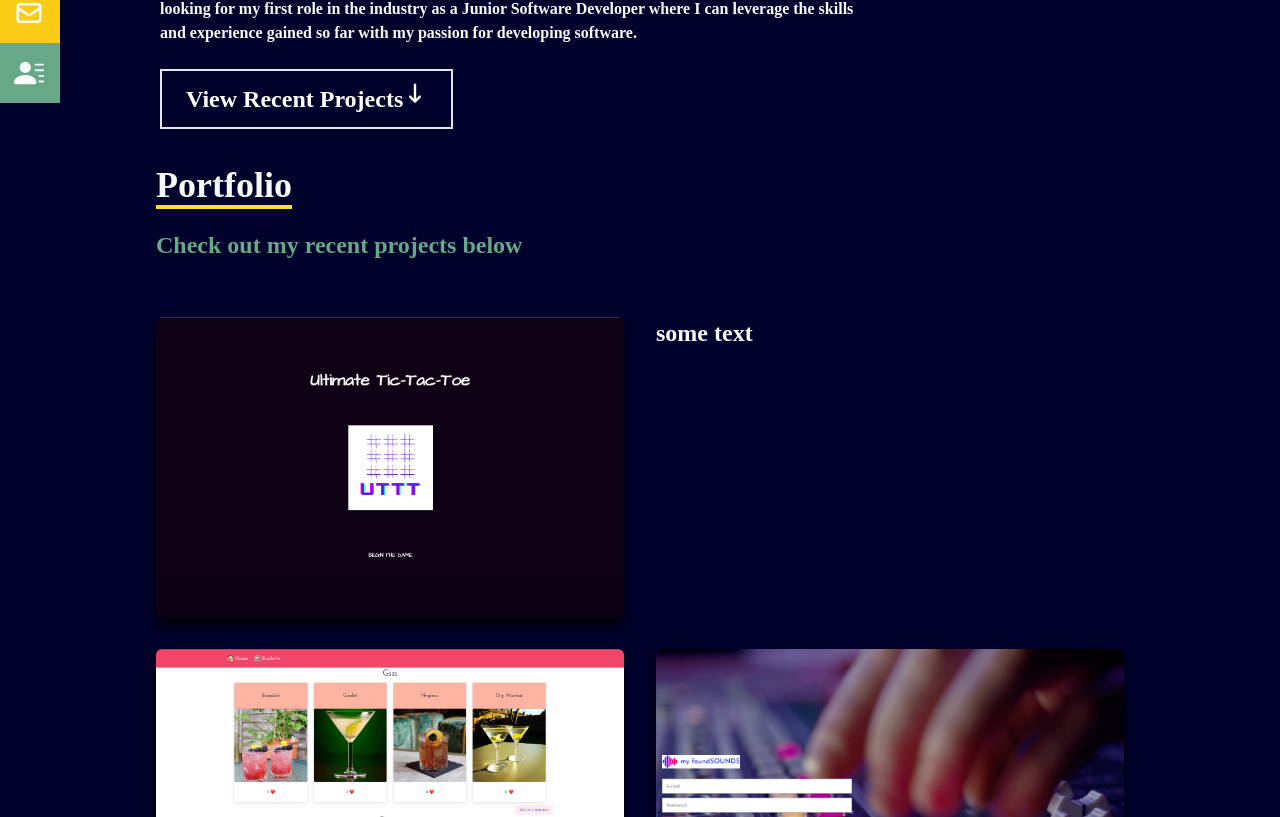
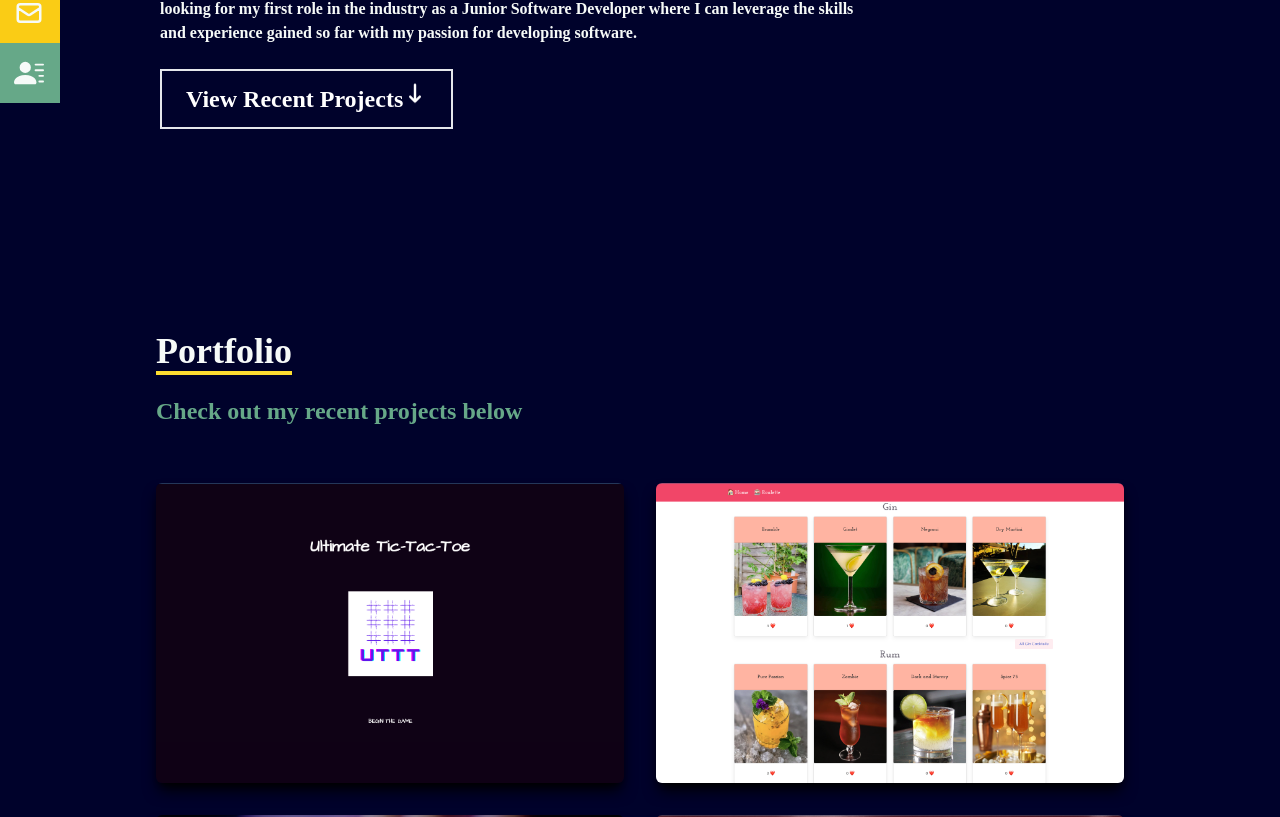
Before and after one commit to tjmcodes/Portfolio-react-tailwind, a React (Create React App) app: page / in a window 1280 px wide. Shown: the part 477-1294 px from the top of the page. Built offline with nearby package versions, Linux system fonts and the light colour scheme.

Commit message:
some text removed

```diff
--- a/src/components/Hero.js
+++ b/src/components/Hero.js
@@ -18,7 +18,6 @@ const Hero = () => {
           <span className="animate-bounce">
             <HiArrowNarrowRight className="rotate-90" />
           </span>
-
           </button>
         </div>
 
--- a/src/components/Portfolio.js
+++ b/src/components/Portfolio.js
@@ -37,7 +37,7 @@ const Portfolio = () => {
               </div>
             </div>
           </div>
-          <p>some text</p>
+
 
 
 
@@ -50,7 +50,7 @@ const Portfolio = () => {
                 Cocktail Party App (React)
               </span>
 
-              <div classname="pt-8 text-center">
+              <div className="pt-8 text-center">
                 <a href="https://main--ephemeral-salmiakki-7db874.netlify.app/">
                   <button className="text-center rounded-lg px-4 py-3 m-2 bg-white text-accent4 font-bold text-lg">Demo</button>
                 </a>
```
